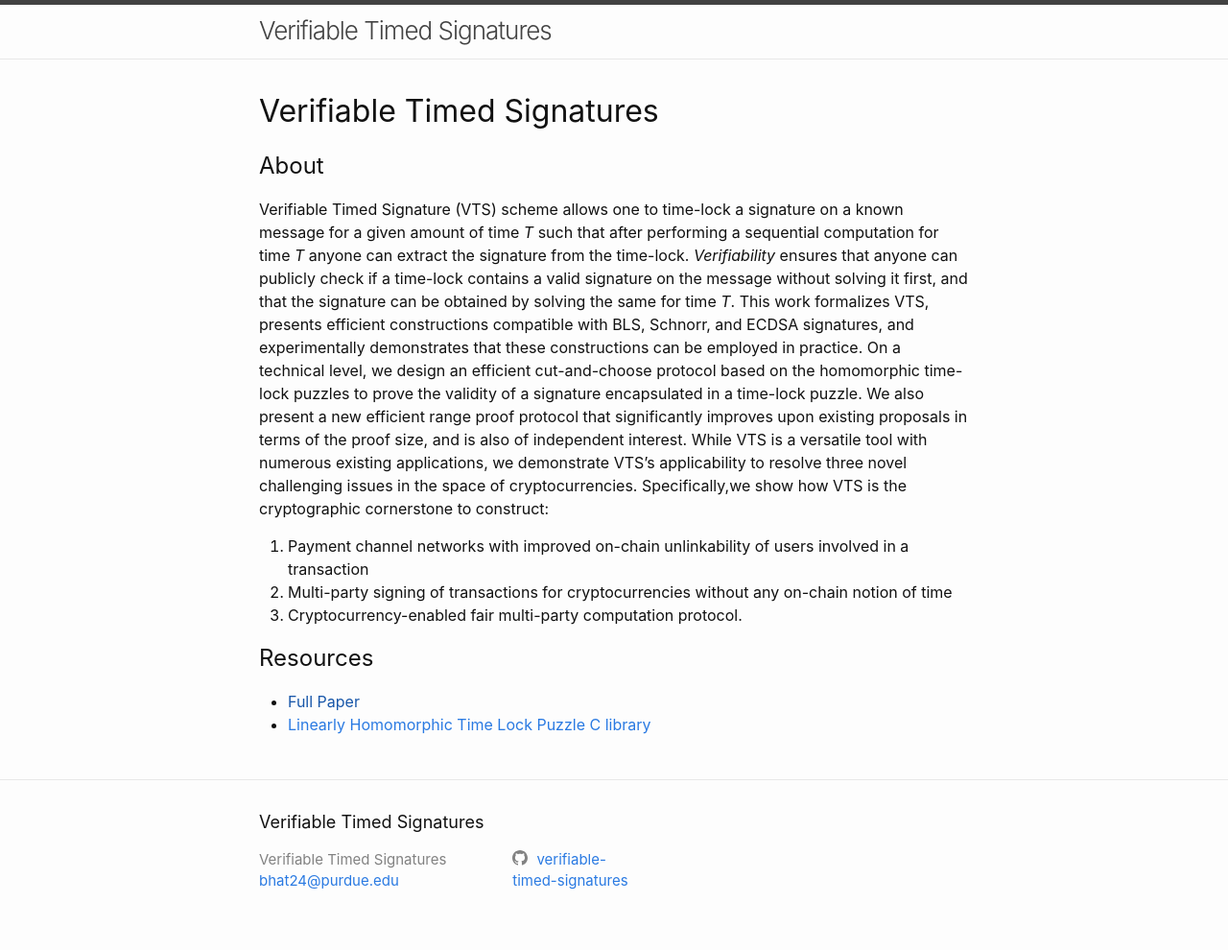
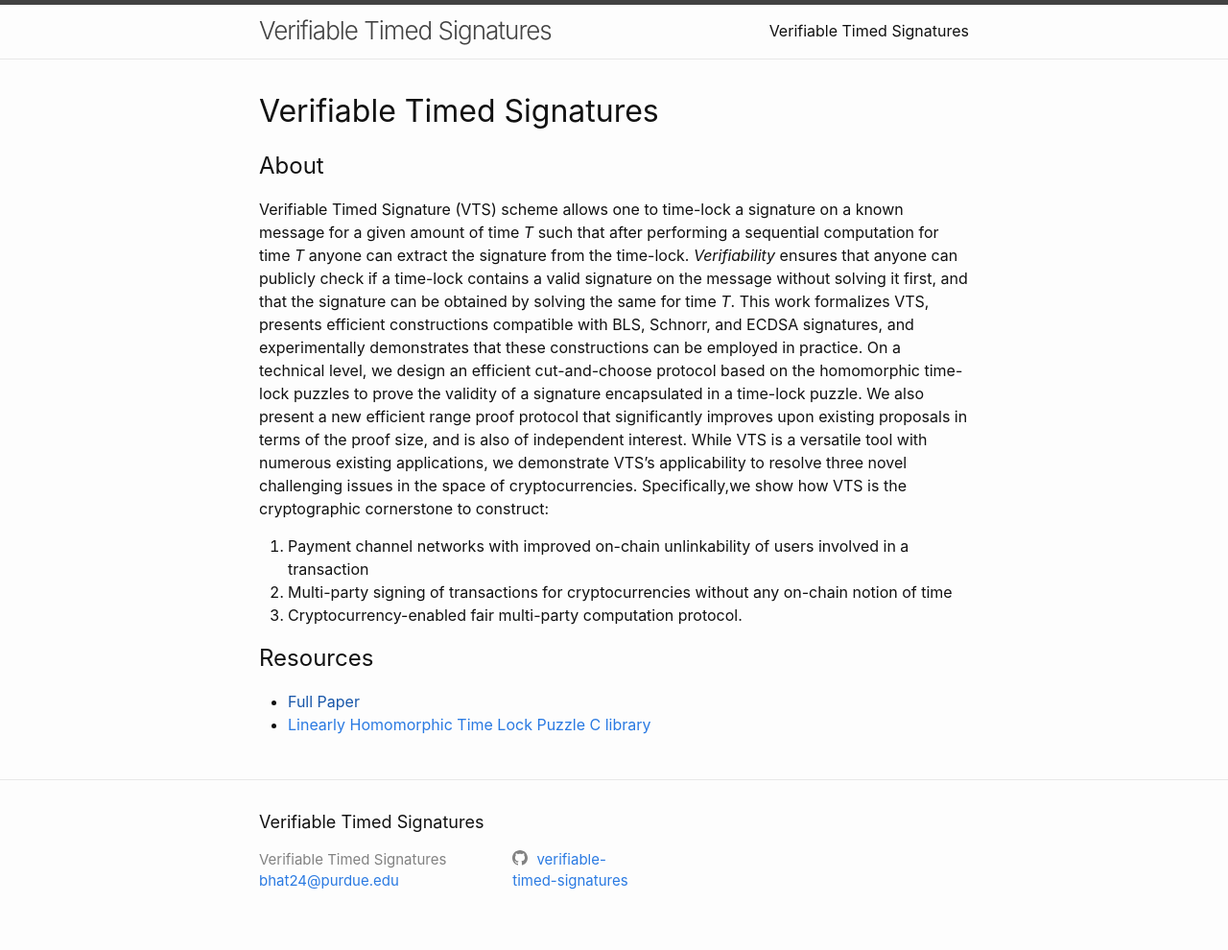
Before and after one commit to verifiable-timed-signatures/web, a Jekyll site: the page built from index.markdown, in a window 1280 px wide. Shown: the whole page at 96% size. Built offline with Jekyll 4.4.1, drawn with Linux system fonts in a browser that asks for light colours; part of the change alters nothing that is shown.

Commit message:
fix title

```diff
--- a/index.markdown
+++ b/index.markdown
@@ -3,9 +3,8 @@
 # To modify the layout, see https://jekyllrb.com/docs/themes/#overriding-theme-defaults
 
 layout: home
+title: Verifiable Timed Signatures
 ---
-
-# Verifiable Timed Signatures
 
 ## About
 
```
Also changed, not shown: 3 other files.
